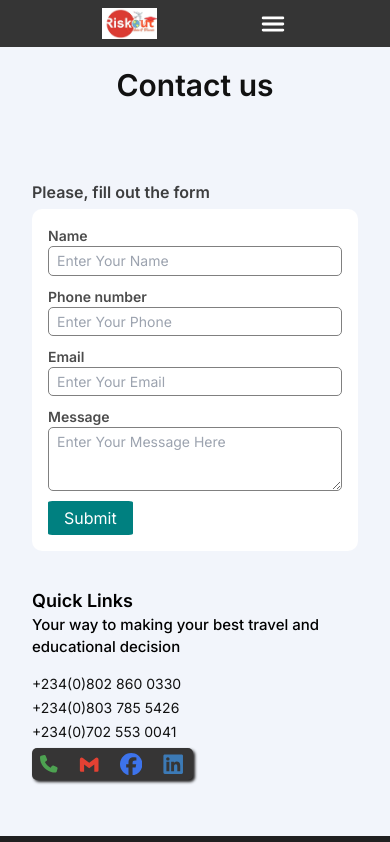
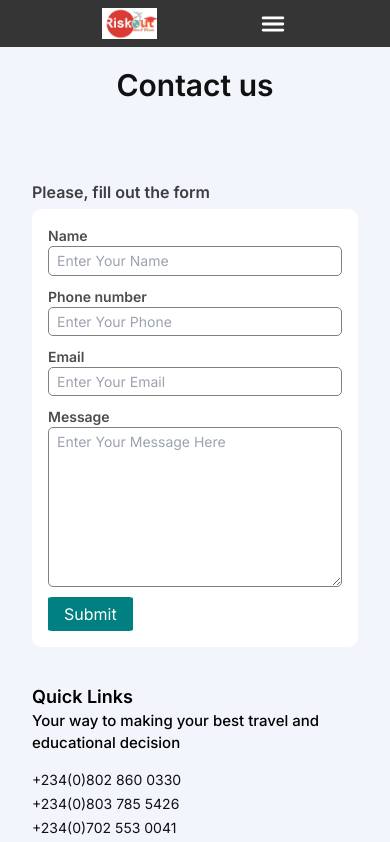
Before and after one commit to VictorKingsHub/consults, a Next.js app: page /contact in a window 390 px wide. Shown: the top 842 px of the page. Built offline with nearby package versions, Linux system fonts and the light colour scheme.

Commit message:
nav mobile fix

```diff
--- a/app/ui/contact/form/ContactForm.module.css
+++ b/app/ui/contact/form/ContactForm.module.css
@@ -145,5 +145,5 @@
 }
 
 .textarea{
-    height: 4rem;
+    height: 10rem;
 }
```
